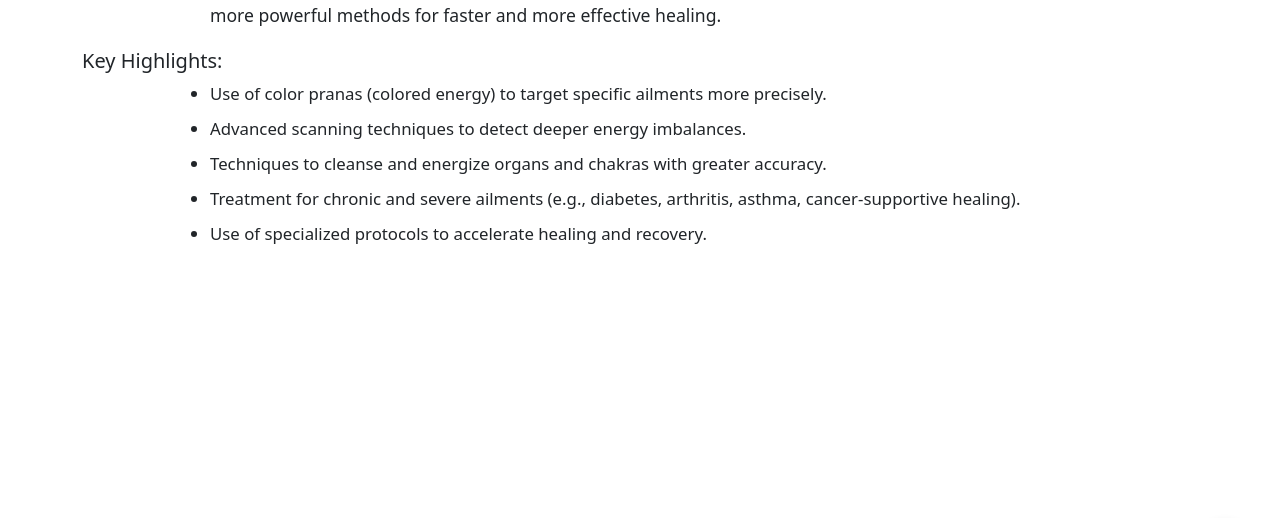
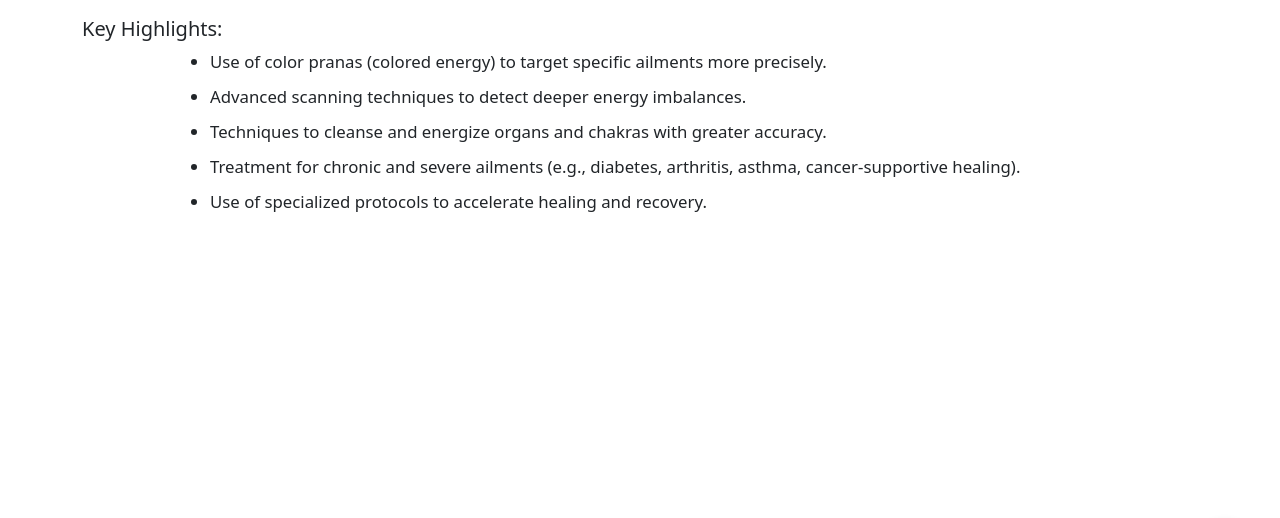
Before and after one commit to PRUTHVISHARMATP/HEALING, a plain HTML site: page html/advanced.html in a window 1280 px wide. Shown: the part 167-685 px from the top of the page. Drawn offline with nearby package versions, Linux system fonts and the light colour scheme.

Commit message:
Update advanced.html

```diff
--- a/html/advanced.html
+++ b/html/advanced.html
@@ -72,7 +72,7 @@
   </nav>
 
   <!-- Main Content -->
-  <main class="container py-5 mt-0">
+<main class="container page-content">
     <section class="section-content">
       <h2 class="section-title text-center">Advanced Energy Healing</h2>
       <p>Advanced Energy Healing is a second-level course in the Energy Healing system developed by Grandmaster Choa Kok Sui. It builds on the techniques taught in Basic Energy Healing and introduces more powerful methods for faster and more effective healing.</p>
```
